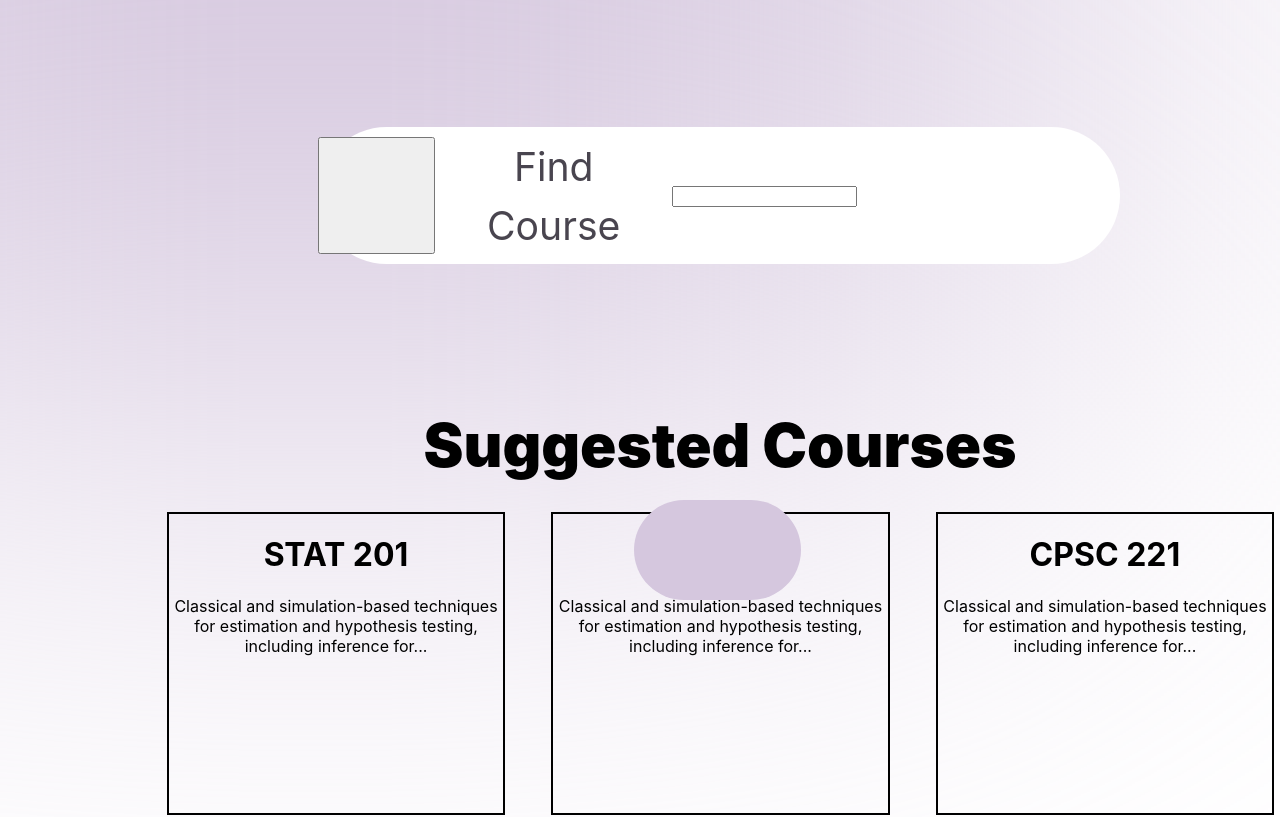
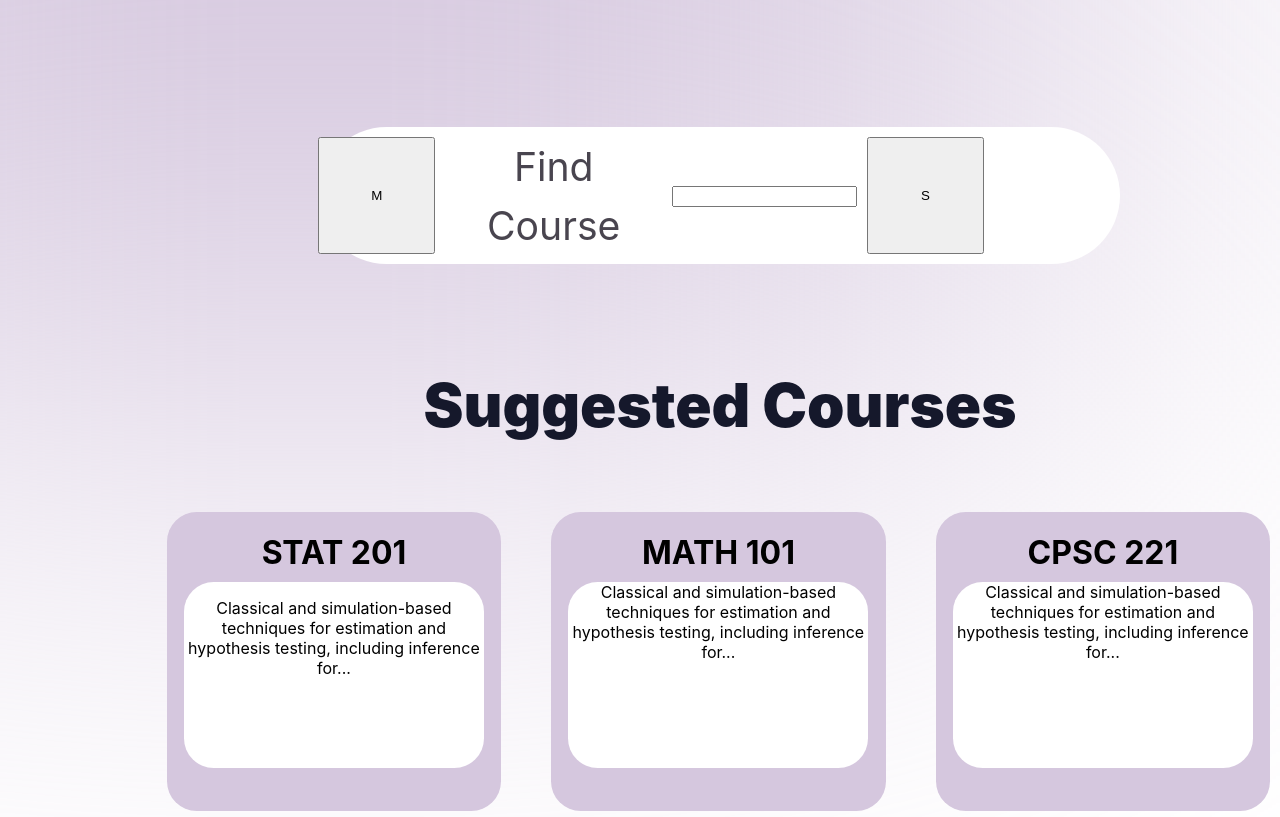
Before and after one commit to leowang801/produhacks-team1-2023, a React (Create React App) app in the folder course4you/: page /pages/courseFinder/courseFinder in a window 1280 px wide. Shown: the top 817 px of the page. Built offline with nearby package versions, Linux system fonts and the light colour scheme.

Commit message:
courses fixed

```diff
--- a/course4you/src/pages/courseFinder/courseFinder.css
+++ b/course4you/src/pages/courseFinder/courseFinder.css
@@ -68,6 +68,26 @@
     flex-grow: 0;
 }
 
+.search-button {
+    display: flex;
+    flex-direction: column;
+    justify-content: center;
+    align-items: center;
+    padding: 0px;
+    gap: 24.46px;
+
+    /* display: none; */
+    width: 117.43px;
+    height: 117.43px;
+
+
+    /* Inside auto layout */
+
+    flex: none;
+    order: 0;
+    flex-grow: 0;
+}
+
 .suggested-courses-text {
     position: absolute;
     width: 596px;
@@ -82,36 +102,82 @@
     line-height: 73px;
     /* identical to box height */
 
-    color: #000000;
+
+    color: #15182B;
 }
 
 .course1 {
-    border: 2px solid black;
+    /* border: 2px solid black;
     position: absolute;
     width: 334.05px;
     height: 298.94px;
     left: 167px;
     top: 512px;
 
-    mix-blend-mode: normal;
+    mix-blend-mode: normal; */
+    position: absolute;
+    width: 334.05px;
+    height: 298.94px;
+    left: 167px;
+    top: 512px;
+
+    background: #D5C7DE;
+    border-radius: 29.7135px;
+}
+
+.inner-box1 {
+    position: absolute;
+    width: 299.84px;
+    height: 186.38px;
+    left: 17px;
+    top: 70px;
+
+    background: #FFFFFF;
+    border-radius: 29.7135px;
 }
 
 .course2 {
-    border: 2px solid black;
     position: absolute;
     width: 334.05px;
     height: 298.94px;
     left: 551.47px;
     top: 512px;
+
+    background: #D5C7DE;
+    border-radius: 29.7135px;
+}
+
+.inner-box2 {
+    position: absolute;
+    width: 299.84px;
+    height: 186.38px;
+    left: 17px;
+    top: 70px;
+
+    background: #FFFFFF;
+    border-radius: 29.7135px;
 }
 
 .course3 {
-    border: 2px solid black;
     position: absolute;
     width: 334.05px;
     height: 298.94px;
     left: 935.95px;
     top: 512px;
+
+    background: #D5C7DE;
+    border-radius: 29.7135px;
+}
+
+.inner-box3 {
+    position: absolute;
+    width: 299.84px;
+    height: 186.38px;
+    left: 17px;
+    top: 70px;
+
+    background: #FFFFFF;
+    border-radius: 29.7135px;
 }
 
 /* .class1 {
@@ -198,7 +264,7 @@
     width: 167px;
     height: 99.67px;
     left: 634px;
-    top: 500px;
+    top: 881px;
 
     background: #D5C7DE;
     border-radius: 191.667px;
--- a/course4you/src/pages/courseFinder/courseFinder.js
+++ b/course4you/src/pages/courseFinder/courseFinder.js
@@ -12,7 +12,7 @@ export default function CourseFinder() {
 
             <div className = 'search'>
                 <button className='button1'>
-
+                    M
                 </button>
                 <label
                   className="search-text"
@@ -31,21 +31,26 @@ export default function CourseFinder() {
                     className="course-input"
                     />
                 </div>
+                <button className='search-button'>
+                    S
+                </button>
             </div>
 
-            <h1 className='suggested-courses-text'>
+            <div className='suggested-courses-text'>
                 Suggested Courses
-            </h1>
+            </div>
 
             <div className='course1'>
                 <h1 className='class1'>
                     STAT 201
                 </h1>
-                <div className='text'>
+                <div className='inner-box1'>
+                    <p>
                     Classical and simulation-based
                     techniques for estimation and
                     hypothesis testing, including
                     inference for...
+                    </p>
                 </div>
             </div>
 
@@ -53,7 +58,7 @@ export default function CourseFinder() {
                 <h1 className='class2'>
                     MATH 101
                 </h1>
-                <div className='text'>
+                <div className='inner-box2'>
                 Classical and simulation-based
                 techniques for estimation and
                 hypothesis testing, including
@@ -65,7 +70,7 @@ export default function CourseFinder() {
                 <h1 className='class3'>
                     CPSC 221
                 </h1>
-                <div className='text'>
+                <div className='inner-box3'>
                 Classical and simulation-based
                 techniques for estimation and
                 hypothesis testing, including
@@ -73,14 +78,12 @@ export default function CourseFinder() {
                 </div>
             </div>
 
-            <div className='profile-button'>
             <button
             type='submit'
             //onClick={onSubmit}
             className="profile-button">
                 Profile
             </button>
-            </div>
 
         </div>
         </>
```
Lines whose indentation alone changed are shown as unchanged.
